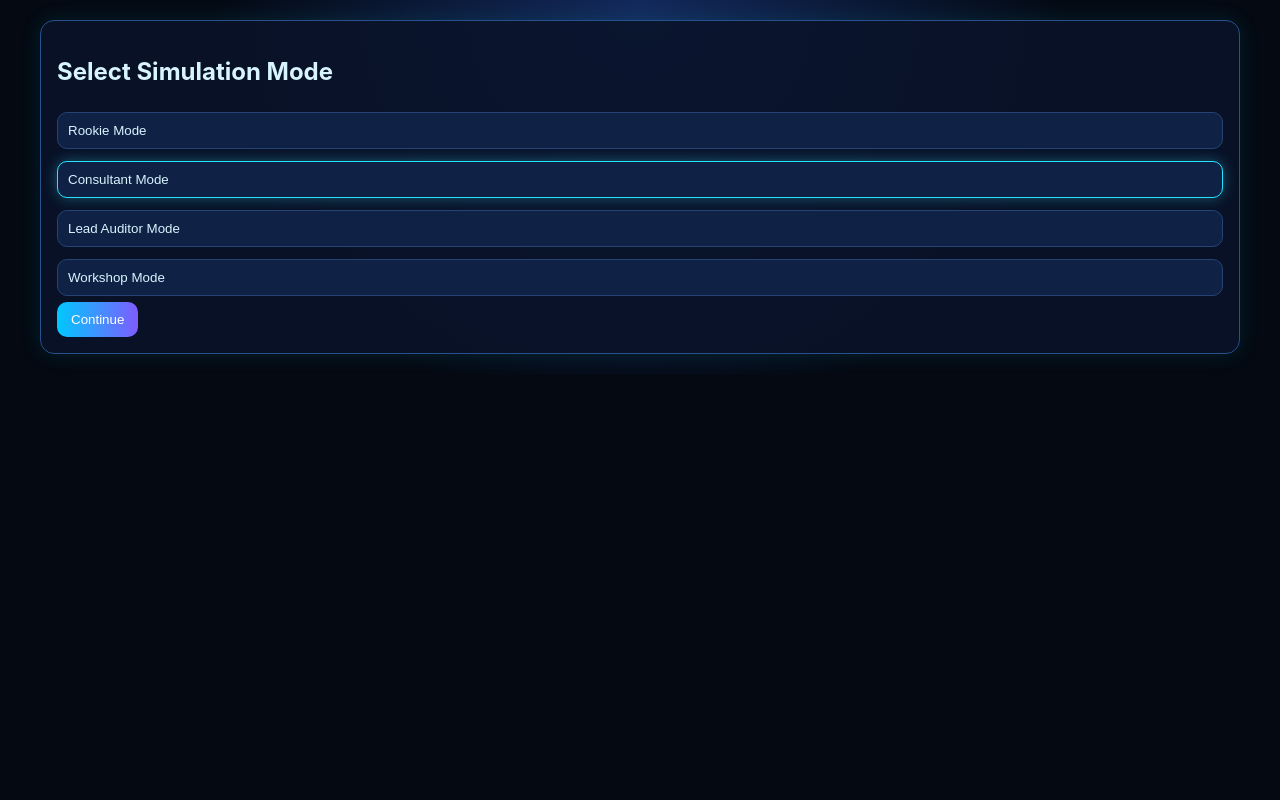
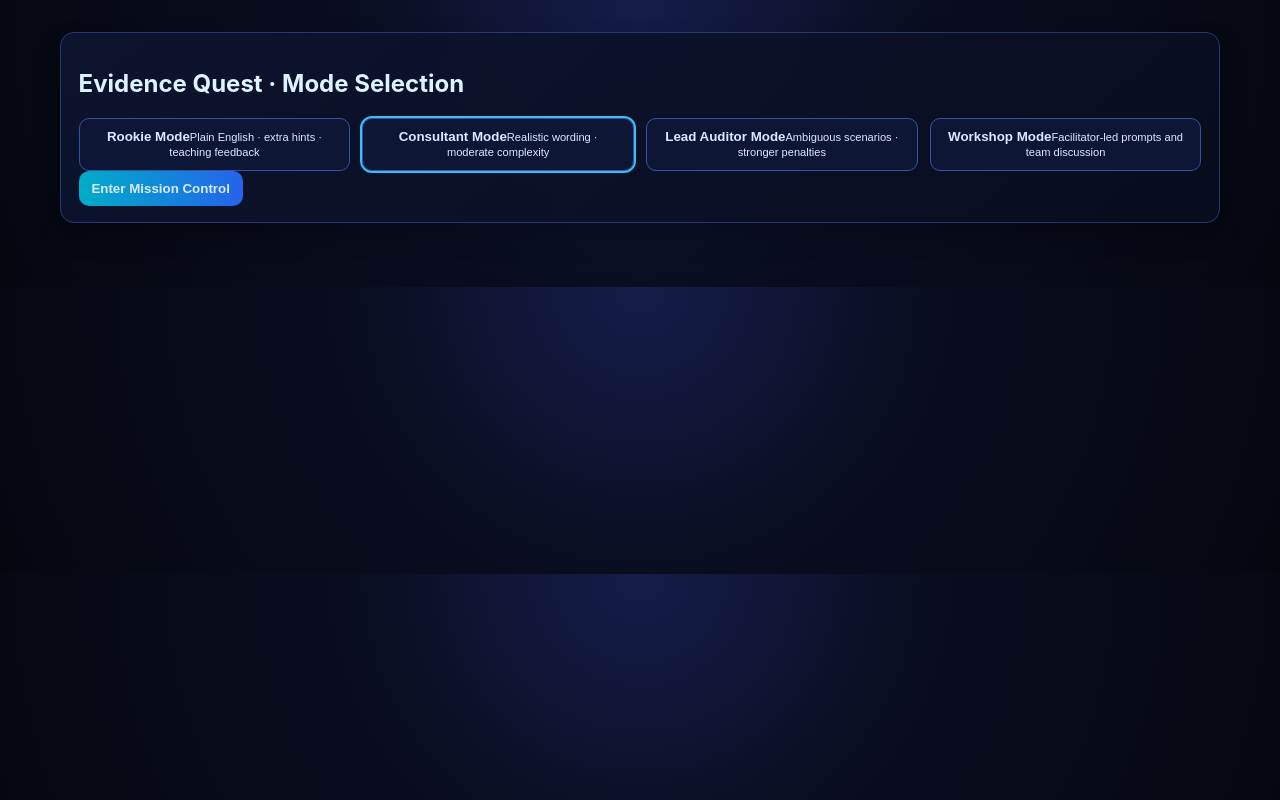
Before and after one commit to SamiZabadne/evidence-request, a React (Vite) app: page / in a window 1280 px wide. Built offline with nearby package versions, Linux system fonts and the light colour scheme.

Commit message:
Refactor app into cyber audit command center experience

```diff
--- a/src/App.jsx
+++ b/src/App.jsx
@@ -1,9 +1,37 @@
 import { useEffect, useMemo, useState } from 'react';
 import { missions, MODES } from './data/missions';
+import {
+  AuditMissionQueue,
+  ClientResponseConsole,
+  ConsultantDebriefCard,
+  EvidenceEvaluation,
+  EvidenceSelection,
+  FollowUpChallenge,
+  FrameworkRelevanceCard,
+  FundamentalsCard,
+  MissionBrief,
+  MissionControlDashboard,
+  ModeSelectionScreen,
+  ProgressStepper,
+  ScorePanel,
+} from './components/GameComponents';
 
 const MODE_KEY = 'evidence-quest-mode';
+const statusFlow = ['New Mission', 'Evidence Requested', 'Client Responded', 'Follow-Up Required', 'Debrief Complete', 'Escalated'];
+const qualityRisk = { unsafe: 5, weak: 4, partial: 3, irrelevant: 2, strong: 1 };
+
+const enhancedModes = {
+  ...MODES,
+  rookie: { ...MODES.rookie, profile: 'Plain English · extra hints · teaching feedback', focus: 'Learning control basics with simple response patterns.' },
+  consultant: { ...MODES.consultant, profile: 'Realistic wording · moderate complexity', focus: 'Practical sufficiency judgment with similar-looking evidence choices.' },
+  leadAuditor: { ...MODES.leadAuditor, profile: 'Ambiguous scenarios · stronger penalties', focus: 'Finding classification, period coverage, and sample sufficiency.' },
+  workshop: { ...MODES.workshop, profile: 'Facilitator-led prompts and team discussion', focus: 'Ask-the-room conversations, talking points, and optional team scoring.' },
+};
+
+const decorateMission = (m) => ({ ...m, riskLevel: m.id.includes('IAM') ? 'High' : m.id.includes('LOG') ? 'Medium' : 'Low', difficulty: m.id.includes('IAM') ? 'Advanced' : 'Intermediate' });
 
 export default function App() {
+  const allMissions = useMemo(() => missions.map(decorateMission), []);
   const [mode, setMode] = useState(() => localStorage.getItem(MODE_KEY) || 'consultant');
   const [screen, setScreen] = useState('mode');
   const [missionIndex, setMissionIndex] = useState(0);
@@ -11,41 +39,81 @@ export default function App() {
   const [selectedEvidence, setSelectedEvidence] = useState([]);
   const [selectedOption, setSelectedOption] = useState('');
   const [score, setScore] = useState(0);
+  const [statusByMission, setStatusByMission] = useState({});
+  const [progressByMission, setProgressByMission] = useState({});
 
   useEffect(() => localStorage.setItem(MODE_KEY, mode), [mode]);
 
-  const mission = missions[missionIndex];
+  const mission = allMissions[missionIndex];
   const variant = mission?.modeVariants?.[mode];
+  const evaluated = useMemo(() => mission?.evidenceOptions.filter((e) => selectedEvidence.includes(e.id)) || [], [mission, selectedEvidence]);
+  const orderedEvaluated = useMemo(() => [...evaluated].sort((a, b) => (qualityRisk[a.quality.toLowerCase()] || 99) - (qualityRisk[b.quality.toLowerCase()] || 99)), [evaluated]);
+  const primaryChallenge = orderedEvaluated[0];
 
-  const evaluated = useMemo(() => mission?.evidenceOptions.filter((e) => selectedEvidence.includes(e.id)) || [], [mission, selectedEvidence]);
+  const avgQuality = useMemo(() => {
+    const scores = orderedEvaluated.map((e) => 6 - (qualityRisk[e.quality.toLowerCase()] || 5));
+    if (!scores.length) return 'N/A';
+    return `${(scores.reduce((a, b) => a + b, 0) / scores.length).toFixed(1)}/5`;
+  }, [orderedEvaluated]);
 
-  const start = () => setScreen('dashboard');
+  const rank = score > 60 ? 'Principal Auditor' : score > 30 ? 'Senior Consultant' : 'Associate';
+
+  const setMissionStatus = (status, prog) => {
+    setStatusByMission((s) => ({ ...s, [missionIndex]: status }));
+    setProgressByMission((p) => ({ ...p, [missionIndex]: prog }));
+  };
 
   const submitEvidence = () => {
-    const multiplier = MODES[mode].scoring;
-    const points = evaluated.reduce((a, e) => a + Math.round(e.points * multiplier), 0);
+    const multiplier = enhancedModes[mode].scoring;
+    const points = orderedEvaluated.reduce((a, e) => a + Math.round(e.points * multiplier), 0);
     setScore((s) => s + points);
+    setMissionStatus('Client Responded', 60);
     setPhase('evaluation');
   };
 
-  const selectFollowUp = (ev) => {
-    const choice = ev.followUpOptions.find((o) => o === selectedOption);
-    if (choice === ev.bestFollowUpAnswer) setScore((s) => s + 5);
-    else setScore((s) => s - (mode === 'leadAuditor' ? 5 : 2));
+  const submitFollowUp = () => {
+    if (selectedOption === primaryChallenge.bestFollowUpAnswer) setScore((s) => s + 5);
+    else setScore((s) => s - (mode === 'leadAuditor' ? 8 : 3));
+    if (primaryChallenge.quality.toLowerCase() === 'unsafe') setMissionStatus('Escalated', 95);
+    else setMissionStatus('Debrief Complete', 95);
     setPhase('debrief');
   };
 
-  if (!mission) return <main className='page'><h1>Simulation Complete</h1><p>Mode: {MODES[mode].label}</p><p>Final Score: {score}</p></main>;
+  if (!mission) return <main className='page'><h1>Simulation Complete</h1><p>Mode: {enhancedModes[mode].label}</p><p>Final Score: {score}</p></main>;
+
+  const dashboardStats = {
+    'Active mode': enhancedModes[mode].label,
+    'Total missions': allMissions.length,
+    'Completed missions': missionIndex,
+    'Current score': score,
+    'Average evidence quality': avgQuality,
+    'Open follow-ups': phase === 'evaluation' ? 1 : 0,
+    'Escalated issues': Object.values(statusByMission).filter((s) => s === 'Escalated').length,
+    'Framework coverage': [...new Set(allMissions.flatMap((m) => m.frameworkTags))].length,
+    'Player rank': rank,
+  };
 
   return <main className='page'>
-    {screen === 'mode' && <section className='card'><h1>Select Simulation Mode</h1>{Object.entries(MODES).map(([key, cfg]) => <button key={key} className={`option ${mode === key ? 'selected' : ''}`} onClick={() => setMode(key)}>{cfg.label}</button>)}<button className='primary' onClick={start}>Continue</button></section>}
-    {screen === 'dashboard' && <section className='card'><h2>Audit Command Center</h2><p><b>Active Mode:</b> {MODES[mode].label}</p><p><b>Mission:</b> {mission.domain} · {mission.missionName}</p><p><b>Score:</b> {score}</p><button className='option' onClick={() => setScreen('mode')}>Change Mode</button><button className='primary' onClick={() => { setPhase('brief'); setScreen('game'); }}>Start Mission</button></section>}
+    {screen === 'mode' && <ModeSelectionScreen modes={enhancedModes} mode={mode} setMode={setMode} onContinue={() => setScreen('dashboard')} />}
+    {screen === 'dashboard' && <MissionControlDashboard stats={dashboardStats} onMode={() => setScreen('mode')} onStart={() => { setPhase('brief'); setScreen('game'); setMissionStatus('Evidence Requested', 20); }}>
+      <AuditMissionQueue missions={allMissions} current={missionIndex} statuses={allMissions.map((_, i) => statusByMission[i] || statusFlow[0])} progressByMission={progressByMission} />
+      <ScorePanel score={score} avgQuality={avgQuality} rank={rank} />
+    </MissionControlDashboard>}
     {screen === 'game' && <>
-      <section className='card'><p><b>Selected Mode:</b> {MODES[mode].label}</p><p><b>Domain:</b> {mission.domain}</p></section>
-      {phase === 'brief' && <section className='card'><h2>{mission.missionName}</h2><p>{variant.clientScenario}</p><p><b>Audit objective:</b> {variant.auditObjective}</p><p><b>Framework tags:</b> {mission.frameworkTags.join(', ')}</p><p><b>Hint:</b> {variant.hint}</p>{variant.discussionPrompt && <p><b>Discussion Prompt:</b> {variant.discussionPrompt}</p>}<button className='primary' onClick={() => setPhase('evidence')}>Open Evidence Request</button></section>}
-      {phase === 'evidence' && <section className='card'><h3>Evidence Request</h3><p>Select one or more requests:</p>{mission.evidenceOptions.map((e) => <label key={e.id}><input type='checkbox' checked={selectedEvidence.includes(e.id)} onChange={() => setSelectedEvidence((prev) => prev.includes(e.id) ? prev.filter((id) => id !== e.id) : [...prev, e.id])} /> {e.text}</label>)}<button className='primary' disabled={!selectedEvidence.length} onClick={submitEvidence}>Submit Evidence Request</button></section>}
-      {phase === 'evaluation' && <section className='card'><h3>Evidence Evaluation</h3>{evaluated.map((e) => <div key={e.id} className='alert'><p><b>Evidence:</b> {e.text}</p><p><b>Quality:</b> {e.quality}</p><p><b>Design/Operating:</b> {e.designOrOperating}</p><p><b>Why:</b> {e.why}</p><p><b>Points:</b> {Math.round(e.points * MODES[mode].scoring)}</p><p><b>Better request:</b> {e.betterRequest}</p><p><b>Client response:</b> {e.clientResponse}</p><p><b>Follow-up challenge:</b> {e.followUpChallenge}</p></div>)}<select value={selectedOption} onChange={(e) => setSelectedOption(e.target.value)}><option value=''>Select follow-up answer</option>{evaluated[0]?.followUpOptions.map((o) => <option key={o} value={o}>{o}</option>)}</select><button className='primary' disabled={!selectedOption} onClick={() => selectFollowUp(evaluated[0])}>Submit Follow-Up</button></section>}
-      {phase === 'debrief' && <section className='card'><h3>Consultant Debrief</h3><p><b>Risk type:</b> {mission.consultantDebrief.riskType}</p><p><b>Assets involved:</b> {mission.consultantDebrief.assetsInvolved.join(', ')}</p><p><b>Data involved:</b> {mission.consultantDebrief.dataInvolved}</p><p><b>CIA impact:</b> {mission.consultantDebrief.ciaImpact}</p><p><b>Audit judgment:</b> {mission.consultantDebrief.auditJudgment}</p><p><b>Potential finding:</b> {mission.consultantDebrief.potentialFinding}</p><p><b>Recommended follow-up:</b> {mission.consultantDebrief.recommendedFollowUp}</p><p><b>Consultant lesson:</b> {mission.consultantDebrief.consultantLesson}</p><p><b>Common mistake:</b> {mission.consultantDebrief.commonMistake}</p><h4>Fundamentals</h4><p>{mission.fundamentalsLesson.whatItMeans}</p><p>{mission.fundamentalsLesson.whyAuditorsCare}</p><p>{mission.fundamentalsLesson.riskReduced}</p><p>{mission.fundamentalsLesson.goodEvidence}</p><p>{mission.fundamentalsLesson.commonMistake}</p><p>{mission.fundamentalsLesson.analogy}</p><h4>Framework Relevance</h4>{mission.frameworkMappings.map((m) => <p key={m.controlId}>{m.framework} | {m.controlId} | {m.controlName} — {m.relevance}</p>)}<button className='primary' onClick={() => { setMissionIndex((i) => i + 1); setSelectedEvidence([]); setSelectedOption(''); setPhase('brief'); }}>Next Mission</button></section>}
+      <ProgressStepper phase={phase} />
+      {phase === 'brief' && <MissionBrief mission={mission} variant={variant} modeCfg={enhancedModes[mode]} onNext={() => { setMissionStatus('Evidence Requested', 40); setPhase('evidence'); }} />}
+      {phase === 'evidence' && <EvidenceSelection mission={mission} selectedEvidence={selectedEvidence} setSelectedEvidence={setSelectedEvidence} onSubmit={submitEvidence} />}
+      {phase === 'evaluation' && <>
+        <EvidenceEvaluation evaluated={orderedEvaluated} pointsById={Object.fromEntries(orderedEvaluated.map((e) => [e.id, Math.round(e.points * enhancedModes[mode].scoring)]))} />
+        <ClientResponseConsole evaluated={orderedEvaluated} followUpChallenge={primaryChallenge} />
+        <FollowUpChallenge challenge={primaryChallenge} selectedOption={selectedOption} setSelectedOption={setSelectedOption} onSubmit={submitFollowUp} />
+      </>}
+      {phase === 'debrief' && <>
+        <ConsultantDebriefCard debrief={mission.consultantDebrief} />
+        <FundamentalsCard lesson={mission.fundamentalsLesson} />
+        <FrameworkRelevanceCard mappings={mission.frameworkMappings} />
+        <button className='primary' onClick={() => { setMissionIndex((i) => i + 1); setSelectedEvidence([]); setSelectedOption(''); setPhase('brief'); setScreen('dashboard'); }}>Next Mission</button>
+      </>}
     </>}
   </main>;
 }
--- /dev/null
+++ b/src/components/GameComponents.jsx
@@ -0,0 +1,42 @@
+import React from 'react';
+
+export const FrameworkBadge = ({ tag }) => <span className='badge framework'>{tag}</span>;
+export const RiskHeatBadge = ({ risk }) => <span className={`badge risk ${risk.toLowerCase()}`}>{risk}</span>;
+export const CIAImpactChips = ({ value }) => <div className='chips'>{String(value).split(',').map((v) => <span key={v} className='chip'>{v.trim()}</span>)}</div>;
+
+export function ProgressStepper({ phase }) {
+  const steps = ['brief', 'evidence', 'evaluation', 'debrief'];
+  return <div className='stepper'>{steps.map((s, i) => <div key={s} className={`step ${phase === s ? 'active' : steps.indexOf(phase) > i ? 'done' : ''}`}>{s}</div>)}</div>;
+}
+
+export function ScorePanel({ score, avgQuality, rank }) {
+  return <section className='card score-panel'><h3>Score Panel</h3><p className='score'>{score}</p><p>Avg Evidence Quality: {avgQuality}</p><p>Rank: {rank}</p></section>;
+}
+
+export function ModeSelectionScreen({ modes, mode, setMode, onContinue }) {
+  return <section className='card'><h1>Evidence Quest · Mode Selection</h1><div className='grid modes'>{Object.entries(modes).map(([key, cfg]) => <button key={key} className={`option ${mode===key?'selected':''}`} onClick={() => setMode(key)}><b>{cfg.label}</b><small>{cfg.profile}</small></button>)}</div><button className='primary' onClick={onContinue}>Enter Mission Control</button></section>;
+}
+
+export function AuditMissionQueue({ missions, current, statuses, progressByMission }) {
+  return <section className='card'><h3>Audit Mission Queue</h3><div className='queue'>{missions.map((m, idx) => <article key={m.id} className={`mission-card ${current===idx?'active':''}`}><header><h4>{m.missionName}</h4><span>{m.domain}</span></header><div className='line'><RiskHeatBadge risk={m.riskLevel} /><span>Difficulty: {m.difficulty}</span><span>Status: {statuses[idx]}</span></div><div className='line'>{m.frameworkTags.map((tag) => <FrameworkBadge key={tag} tag={tag} />)}</div><div className='progress'><div style={{width:`${progressByMission[idx]||0}%`}} /></div></article>)}</div></section>;
+}
+
+export function MissionControlDashboard({stats, onStart, onMode, children}) {
+  return <section className='card'><h2>Mission Control Dashboard</h2><div className='stats-grid'>{Object.entries(stats).map(([k,v]) => <div key={k} className='stat'><small>{k}</small><b>{v}</b></div>)}</div>{children}<div className='row'><button className='option' onClick={onMode}>Change Mode</button><button className='primary' onClick={onStart}>Launch Mission</button></div></section>;
+}
+
+export const MissionBrief = ({ mission, variant, modeCfg, onNext }) => <section className='card'><h2>{mission.missionName}</h2><p>{variant.clientScenario}</p><p><b>Objective:</b> {variant.auditObjective}</p><p><b>Mode Focus:</b> {modeCfg.focus}</p><p><b>Hint:</b> {variant.hint}</p>{variant.facilitatorNotes && <p><b>Facilitator notes:</b> {variant.facilitatorNotes}</p>}{variant.discussionPrompt && <p><b>Discussion:</b> {variant.discussionPrompt}</p>}<button className='primary' onClick={onNext}>Open Evidence Request</button></section>;
+
+export const EvidenceSelection = ({ mission, selectedEvidence, setSelectedEvidence, onSubmit }) => <section className='card'><h3>Evidence Selection</h3>{mission.evidenceOptions.map((e) => <label key={e.id} className='evidence-row'><input type='checkbox' checked={selectedEvidence.includes(e.id)} onChange={() => setSelectedEvidence((prev)=>prev.includes(e.id)?prev.filter((id)=>id!==e.id):[...prev,e.id])} /> {e.text}</label>)}<button className='primary' disabled={!selectedEvidence.length} onClick={onSubmit}>Submit Evidence</button></section>;
+
+export const EvidenceEvaluation = ({ evaluated, pointsById }) => <section className='card'><h3>Evidence Evaluation</h3>{evaluated.map((e)=><div key={e.id} className='alert'><p><b>Evidence:</b> {e.text}</p><p><b>Quality:</b> {e.quality}</p><p><b>Design/Operating:</b> {e.designOrOperating}</p><p><b>Points:</b> {pointsById[e.id]}</p><p><b>Why it matters:</b> {e.why}</p><p><b>Better request:</b> {e.betterRequest}</p></div>)}</section>;
+
+export const ClientResponseConsole = ({ evaluated, followUpChallenge }) => <section className='card console'><h3>Client Response Console</h3>{evaluated.map((e)=><pre key={e.id}>{`> client-response: ${e.clientResponse}\n> evidence-status: ${e.quality} | ${e.designOrOperating}`}</pre>)}<pre>{`> auditor-follow-up: ${followUpChallenge?.followUpChallenge || 'N/A'}`}</pre></section>;
+
+export const FollowUpChallenge = ({ challenge, selectedOption, setSelectedOption, onSubmit }) => <section className='card'><h3>Follow-up Challenge</h3><p>{challenge.followUpChallenge}</p><select value={selectedOption} onChange={(e)=>setSelectedOption(e.target.value)}><option value=''>Select follow-up answer</option>{challenge.followUpOptions.map((o)=><option key={o} value={o}>{o}</option>)}</select><button className='primary' disabled={!selectedOption} onClick={onSubmit}>Submit Follow-up</button></section>;
+
+export const ConsultantDebriefCard = ({ debrief }) => <section className='card'><h3>Consultant Debrief</h3><p><b>Risk:</b> {debrief.riskType}</p><p><b>Assets:</b> {debrief.assetsInvolved.join(', ')}</p><p><b>Data:</b> {debrief.dataInvolved}</p><p><b>Audit judgment:</b> {debrief.auditJudgment}</p><p><b>Potential finding:</b> {debrief.potentialFinding}</p><p><b>Recommended follow-up:</b> {debrief.recommendedFollowUp}</p><p><b>Lesson:</b> {debrief.consultantLesson}</p><p><b>Common mistake:</b> {debrief.commonMistake}</p><CIAImpactChips value={debrief.ciaImpact} /></section>;
+
+export const FundamentalsCard = ({ lesson }) => <section className='card'><h4>Fundamentals</h4><p>{lesson.whatItMeans}</p><p>{lesson.whyAuditorsCare}</p><p>{lesson.riskReduced}</p><p>{lesson.goodEvidence}</p><p>{lesson.commonMistake}</p><p>{lesson.analogy}</p></section>;
+
+export const FrameworkRelevanceCard = ({ mappings }) => <section className='card'><h4>Framework Relevance</h4>{mappings.map((m)=><p key={m.controlId}><FrameworkBadge tag={m.framework} /> {m.controlId} — {m.controlName}: {m.relevance}</p>)}</section>;
--- a/src/styles.css
+++ b/src/styles.css
@@ -1,14 +1,37 @@
-:root { font-family: Inter, system-ui, sans-serif; color: #d7f4ff; background: #040912; }
-body { margin: 0; background: radial-gradient(circle at top, #13295c, #040912 58%); }
-.page { max-width: 1200px; margin: 0 auto; padding: 20px; display: grid; gap: 14px; }
-.card { background: rgba(10, 19, 42, 0.88); border: 1px solid #27518d; border-radius: 14px; padding: 16px; box-shadow: 0 0 22px rgba(0, 234, 255, .11); }
-.metrics-grid { display: grid; grid-template-columns: repeat(auto-fit,minmax(220px,1fr)); gap: 10px; }
-.metric { background: #0a1a37; border: 1px solid #2e5cac; border-radius: 12px; padding: 10px; }
-.option { width: 100%; text-align: left; padding: 10px; margin: 6px 0; background: #0f2144; color: #d7f4ff; border: 1px solid #254375; border-radius: 10px; cursor: pointer; }
-.option.selected { border-color: #28e3ff; box-shadow: 0 0 14px rgba(53,221,255,.35); }
-.primary { background: linear-gradient(90deg,#00c8ff,#7f5cff); color: #fff; border: none; border-radius: 10px; padding: 10px 14px; }
-.terminal { font-family: ui-monospace, SFMono-Regular, Menlo, monospace; color: #92ffd4; border-color: #00c8ff; }
-.alert { border: 1px solid #7a2f4c; background: #2a1120; border-radius: 12px; padding: 10px; margin: 8px 0; }
-.timeline p { border-left: 2px solid #25e6ff; padding-left: 10px; margin: 8px 0; }
-.tip { color: #8eeaff; font-weight: 600; }
-@media (max-width: 700px) { .page { padding: 12px; } }
+:root {
+  font-family: Inter, system-ui, Arial, sans-serif;
+  color: #ddf3ff;
+  background: radial-gradient(circle at top, #151d4a 0%, #090d1f 42%, #05070f 100%);
+}
+body { margin: 0; }
+.page { max-width: 1160px; margin: 0 auto; padding: 2rem 1rem 4rem; display: grid; gap: 1rem; }
+.card { background: linear-gradient(140deg, rgba(13,20,48,.92), rgba(8,13,30,.9)); border: 1px solid #243970; border-radius: 14px; padding: 1rem 1.1rem; box-shadow: 0 12px 24px rgba(0,0,0,.25); }
+.grid.modes { display: grid; grid-template-columns: repeat(auto-fit, minmax(220px, 1fr)); gap: .75rem; }
+.option,.primary { border: 1px solid #3553a2; background: #0d1635; color: #d8ebff; border-radius: 10px; padding: .65rem .8rem; cursor: pointer; }
+.primary { background: linear-gradient(90deg,#00adc8,#2563eb); border: none; font-weight: 600; }
+.option.selected { outline: 2px solid #38bdf8; }
+.stats-grid { display:grid; grid-template-columns: repeat(auto-fit,minmax(170px,1fr)); gap:.6rem; margin-bottom:.8rem; }
+.stat { background:#0a132f; border:1px solid #2c4489; border-radius:10px; padding:.6rem; }
+.queue { display:grid; gap:.7rem; }
+.mission-card { background:#0a122b; border:1px solid #273d75; border-radius:10px; padding:.7rem; }
+.mission-card.active{ border-color:#22d3ee; }
+.line{ display:flex; flex-wrap:wrap; gap:.5rem; align-items:center; margin:.35rem 0; }
+.badge { padding:.15rem .55rem; border-radius:999px; font-size:.75rem; border:1px solid; }
+.framework{ border-color:#14b8a6; color:#5eead4; }
+.risk.high{ border-color:#fb7185; color:#fecdd3; }
+.risk.medium{ border-color:#f59e0b; color:#fde68a; }
+.risk.low{ border-color:#34d399; color:#bbf7d0; }
+.progress{ background:#081026; border-radius:999px; height:8px; overflow:hidden; }
+.progress > div{ height:100%; background:linear-gradient(90deg,#06b6d4,#22c55e); }
+.evidence-row { display:block; padding:.45rem; border:1px solid #233a74; border-radius:8px; margin:.35rem 0; }
+.alert{ border:1px solid #334f99; border-left:4px solid #22d3ee; background:#091331; padding:.65rem; border-radius:8px; margin:.5rem 0; }
+.console pre{ background:#020712; color:#8cf7ff; border:1px solid #124f63; border-radius:8px; padding:.7rem; overflow:auto; }
+.stepper{ display:grid; grid-template-columns:repeat(4,1fr); gap:.35rem; }
+.step{ text-transform:capitalize; text-align:center; background:#101837; border:1px solid #253d75; border-radius:8px; padding:.4rem; font-size:.8rem; }
+.step.active{ border-color:#22d3ee; color:#67e8f9; }
+.step.done{ border-color:#22c55e; color:#86efac; }
+.chips{ display:flex; gap:.45rem; flex-wrap:wrap; }
+.chip{ background:#14284f; border:1px solid #2f5196; border-radius:999px; padding:.2rem .5rem; }
+.score-panel .score { font-size:1.8rem; font-weight:700; color:#86efac; margin:.3rem 0; }
+.row{ display:flex; gap:.6rem; }
+@media (max-width: 700px){ .row{ flex-direction:column; } }
```
